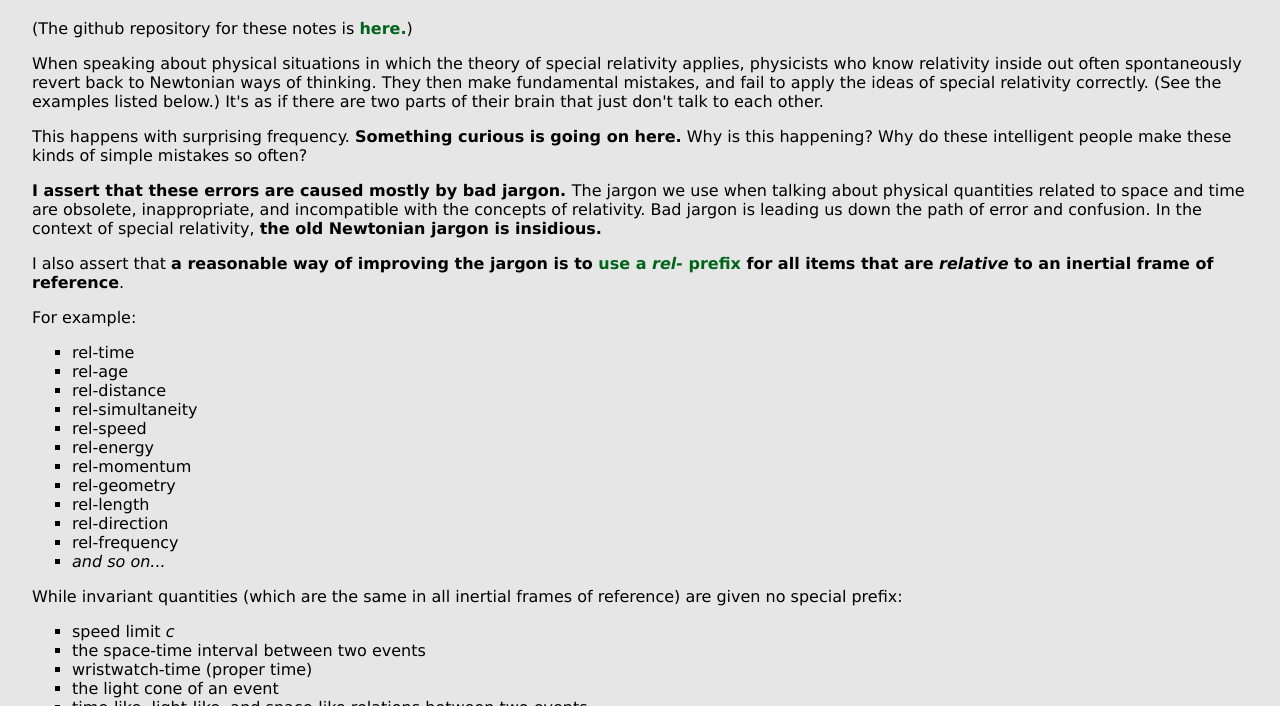
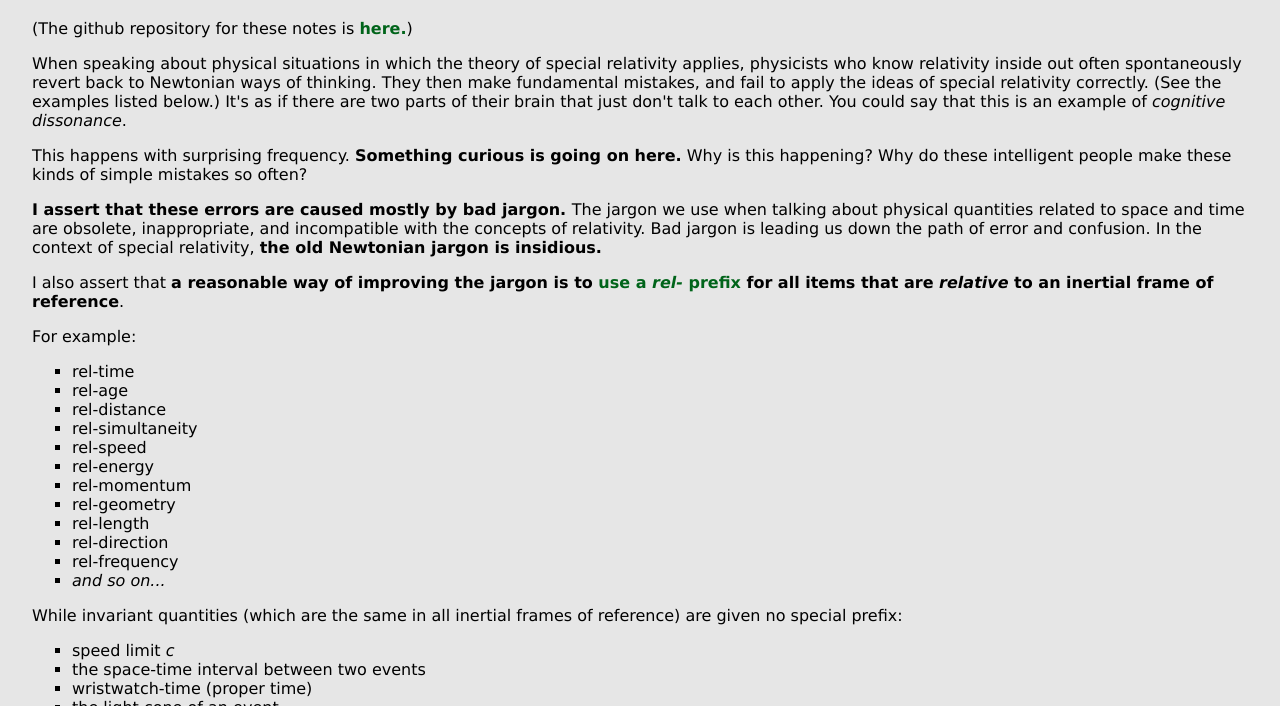
Before and after one commit to johanley/mistakes-in-applying-relativity, a plain HTML site: page docs/index.html in a window 1280 px wide. Shown: the part 94-800 px from the top of the page. Drawn offline with Linux system fonts and the light colour scheme.

Commit message:
Correction

```diff
--- a/docs/index.html
+++ b/docs/index.html
@@ -21,6 +21,7 @@
 They then make fundamental mistakes, and fail to apply the ideas of special relativity correctly.
 (See the examples listed below.)
 It's as if there are two parts of their brain that just don't talk to each other.
+You could say that this is an example of <em>cognitive dissonance</em>.
 
 <P>This happens with surprising frequency. <b>Something curious is going on here.</b>
 Why is this happening?
```
